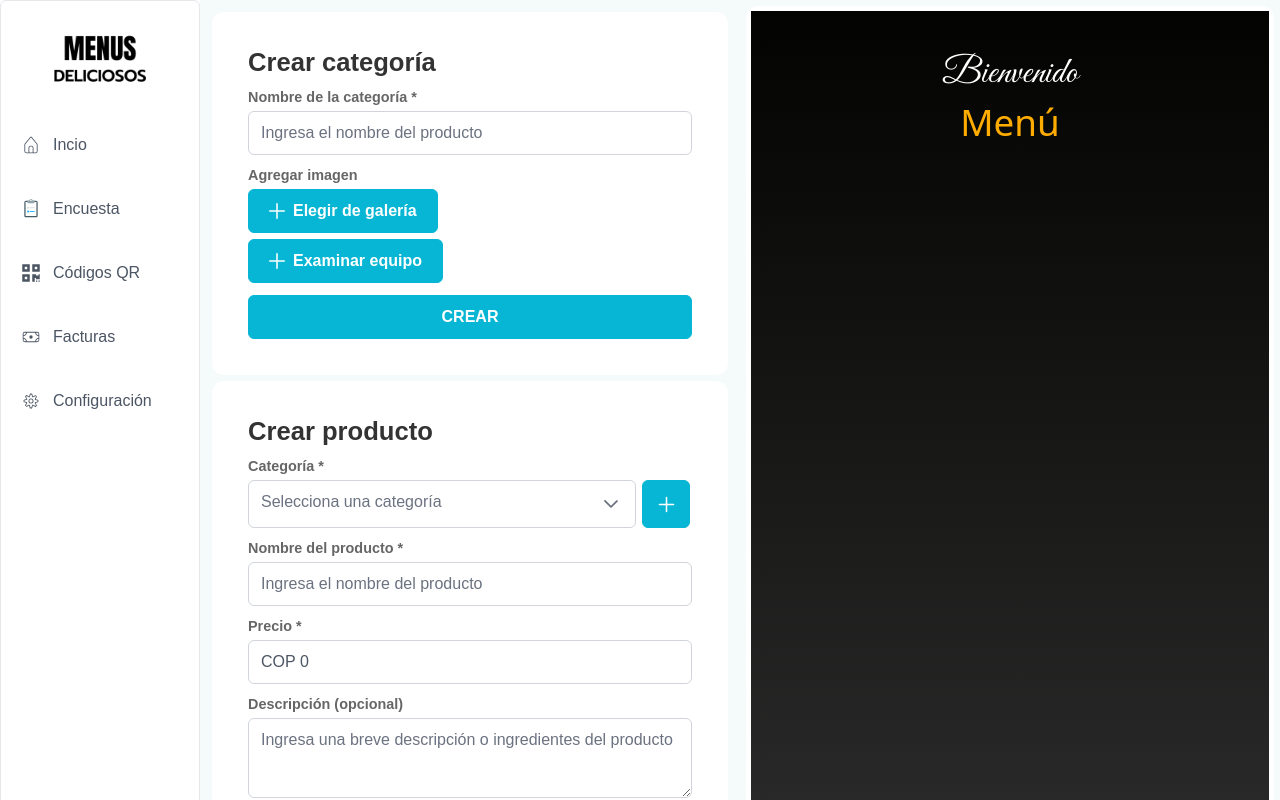
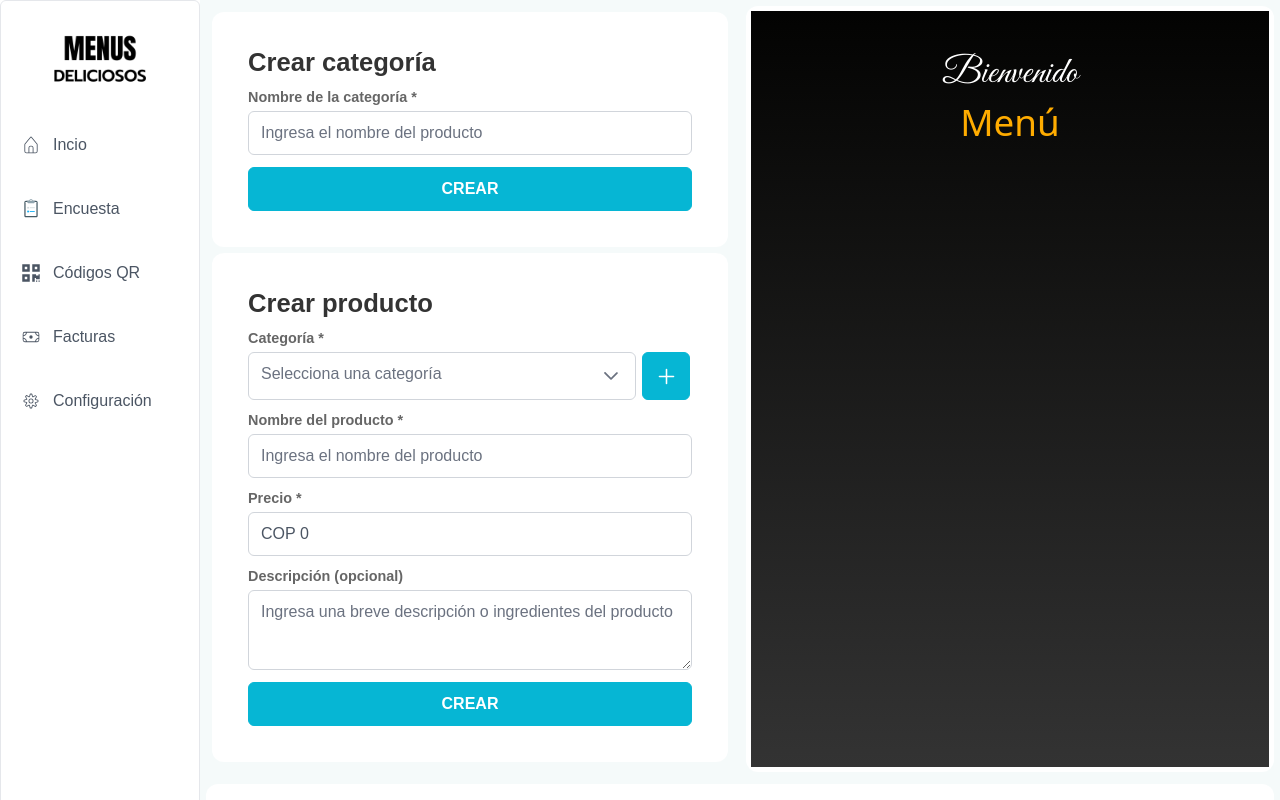
Before and after one commit to judisarodev/menusdeliciososweb, a React (Create React App) app: page /panel in a window 1280 px wide. Shown: the top 800 px of the page. Built offline with nearby package versions, Linux system fonts and the light colour scheme; the HTML template or start-up script is replaced by a standard one; a web font is replaced by a local one.

Commit message:
Ajuste de formularios de creación

```diff
--- a/src/backoffice/category/category-form/CategoryForm.js
+++ b/src/backoffice/category/category-form/CategoryForm.js
@@ -9,6 +9,9 @@ const CategoryForm = ({ buttonText = 'CREAR', showTitle = true, action }) => {
     const [name, setName] = useState();
     const [image, setImage] = useState();
     const toast = useRef(null);
+
+    // Env
+    const BASE_URL = process.env.REACT_APP_URL;
 
     // Functions
     const onUpload = () => {
@@ -29,13 +32,6 @@ const CategoryForm = ({ buttonText = 'CREAR', showTitle = true, action }) => {
                 placeholder="Ingresa el nombre del producto"/>
             </div>
 
-            <div className="dish-form__input-container">
-                <label>Agregar imagen</label>
-                <Toast ref={toast}></Toast>
-                <FileUpload value={''} mode="basic" name="demo[]" url="/api/upload" accept="image/*" maxFileSize={1000000} onUpload={onUpload} auto chooseLabel="Elegir de galería" />
-                <FileUpload value={''} mode="basic" name="demo[]" url="/api/upload" accept="image/*" maxFileSize={1000000} onUpload={onUpload} auto chooseLabel="Examinar equipo" />
-            </div>
-
             <Button
                 label={ buttonText }
                 onClick={(event) => {
--- a/src/backoffice/dish/dish-form/DishForm.js
+++ b/src/backoffice/dish/dish-form/DishForm.js
@@ -91,10 +91,6 @@ const DishForm = ({
     const showCreateCategoryForm = (e) => {
         e.preventDefault();
         createCategoryForm.current.toggle(e);
-    }
-
-    const onUpload = () => {
-
     }
 
     useEffect(() => {
@@ -202,12 +198,12 @@ const DishForm = ({
                 rows={3}/>
             </div>
 
-            <div className="dish-form__input-container">
+            {/*<div className="dish-form__input-container">
                 <label>Agregar imagen (opcional)</label>
                 <Toast ref={toast}></Toast>
                 <FileUpload value={''} mode="basic" name="demo[]" url="/api/upload" accept="image/*" maxFileSize={1000000} onUpload={onUpload} auto chooseLabel="Elegir de galería" />
                 <FileUpload value={''} mode="basic" name="demo[]" url="/api/upload" accept="image/*" maxFileSize={1000000} onUpload={onUpload} auto chooseLabel="Examinar equipo" />
-            </div>
+            </div>*/}
 
             <Button
                 label={ buttonText }
--- a/src/backoffice/templates/fast-food/fastFood.scss
+++ b/src/backoffice/templates/fast-food/fastFood.scss
@@ -23,7 +23,7 @@ $font-size-small-text: 0.7rem;
     font-style: normal;
 }
 .fast-food__container{
-    height: 1013px;
+    height: 756px;
     overflow: scroll;
     padding: 40px;
     background: linear-gradient(to bottom, $primary-background-color, $secondary-background-color);
```
